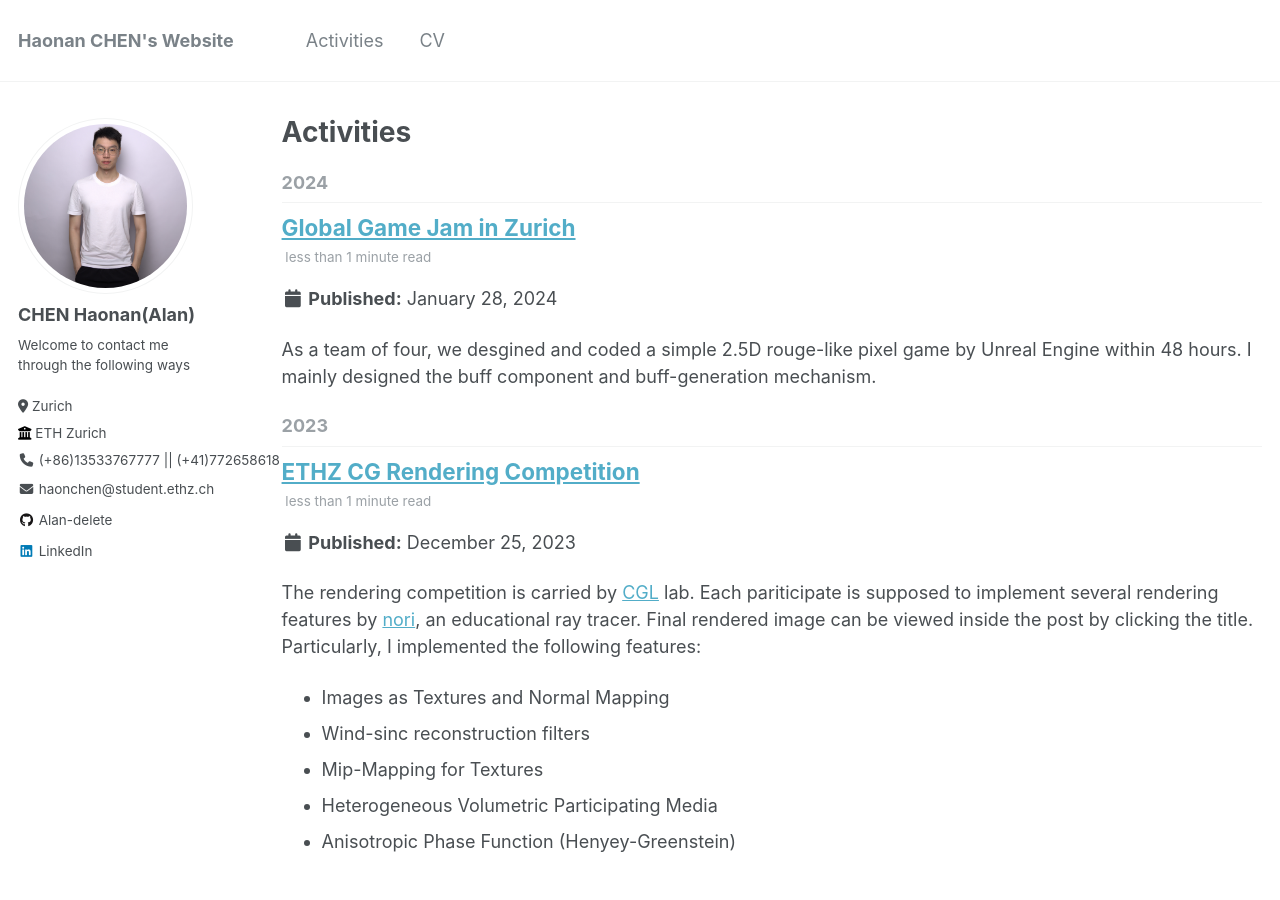
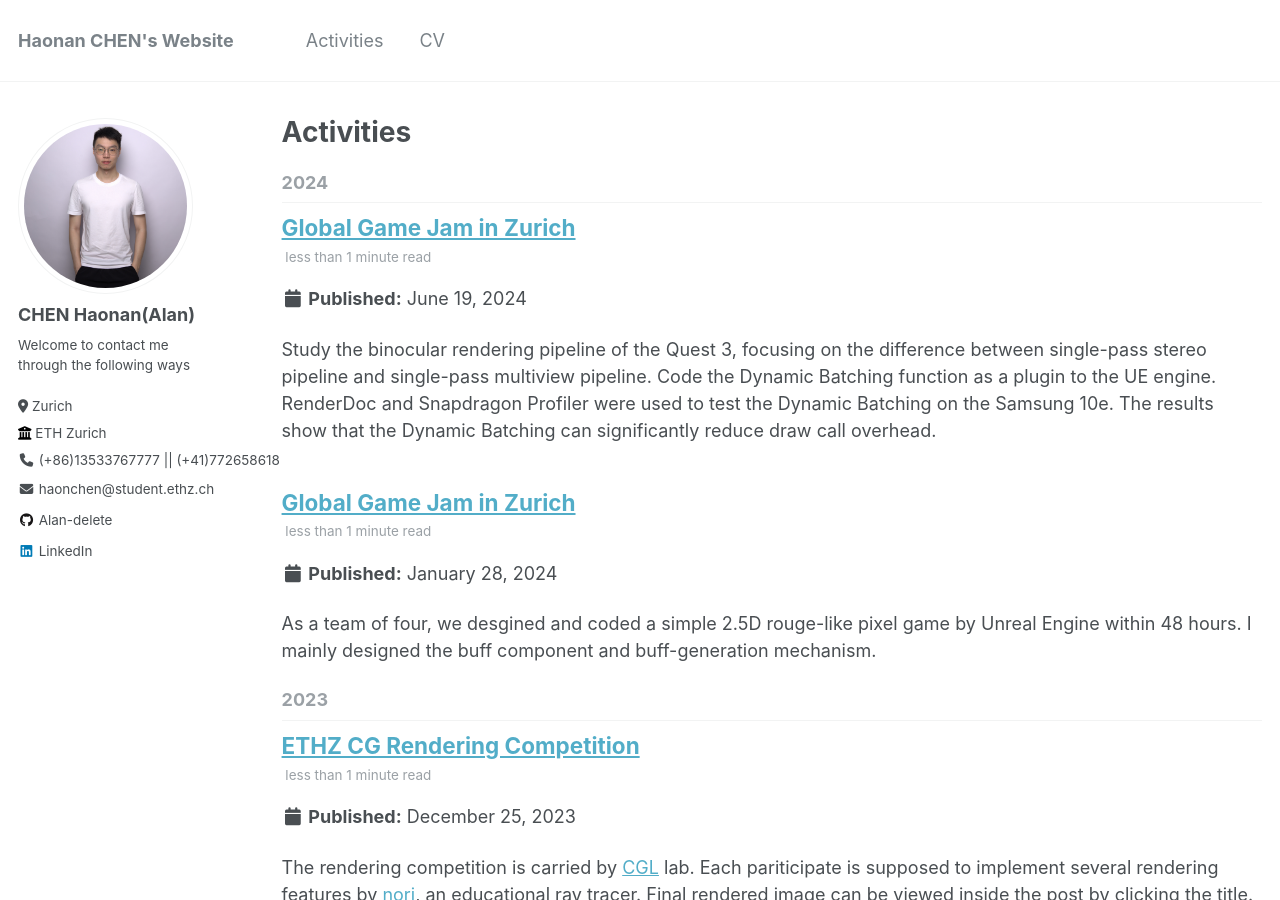
Before and after one commit to Alan-delete/Alan-delete.github.io, a Jekyll site: the page built from _pages/year-archive.html, in a window 1280 px wide and 900 px high. Built offline with Jekyll 4.4.1, drawn with Linux system fonts in a browser that asks for light colours.

Commit message:
update information

```diff
--- a/_pages/cv.md
+++ b/_pages/cv.md
@@ -17,6 +17,11 @@ Education
 
 Experience
 ======
+* June 2024: Quest3 rendering pipeline study and UE dynamic batching implementation
+  * Study the binocular rendering pipeline of the Quest 3, focusing on the difference between single-pass stereo pipeline and single-pass multiview pipeline.
+  * Code the Dynamic Batching function as a plugin to the UE engine. RenderDoc and Snapdragon Profiler were used to test the Dynamic Batching on the Samsung 10e. The results show that the Dynamic Batching can significantly reduce draw call overhead.
+  * Octree is applied to more reasonably batch objects with the same material, thereby improving the efficiency of frustum culling.*
+
 * Mar 2022:  LVS-Net: Line Voting with Segmentation for Visual Localization
   * Supervised by teaching assistent R´emi Pautrat in ETH, I worked with other three team members to
     estimate camera pose from 2D-3D correspondences that are gained from extended VS-Net.
@@ -41,6 +46,7 @@ Skills
 * Computer Graphics
   * Path/Light Tracing Rendering, Photon Mapping
   * Participating Media Simulation
+  * Unreal Engine
 * Web Application
   * Javascript
   * React
--- /dev/null
+++ b/_posts/2024-06-19-post.md
@@ -0,0 +1,12 @@
+---
+title: 'Global Game Jam in Zurich'
+date: 2024-06-19
+permalink: /posts/2024/06/post/
+tags:
+  - Tencent Internship
+---
+
+ Study the binocular rendering pipeline of the Quest 3, focusing on the difference between single-pass stereo pipeline and single-pass multiview pipeline.
+ Code the Dynamic Batching function as a plugin to the UE engine. RenderDoc and Snapdragon Profiler were used to test the Dynamic Batching on the Samsung 10e. The results show that the Dynamic Batching can significantly reduce draw call overhead.
+
+<!-- ![image](/images/gamejam.png) -->
```
Also changed, not shown: 1 other file.
